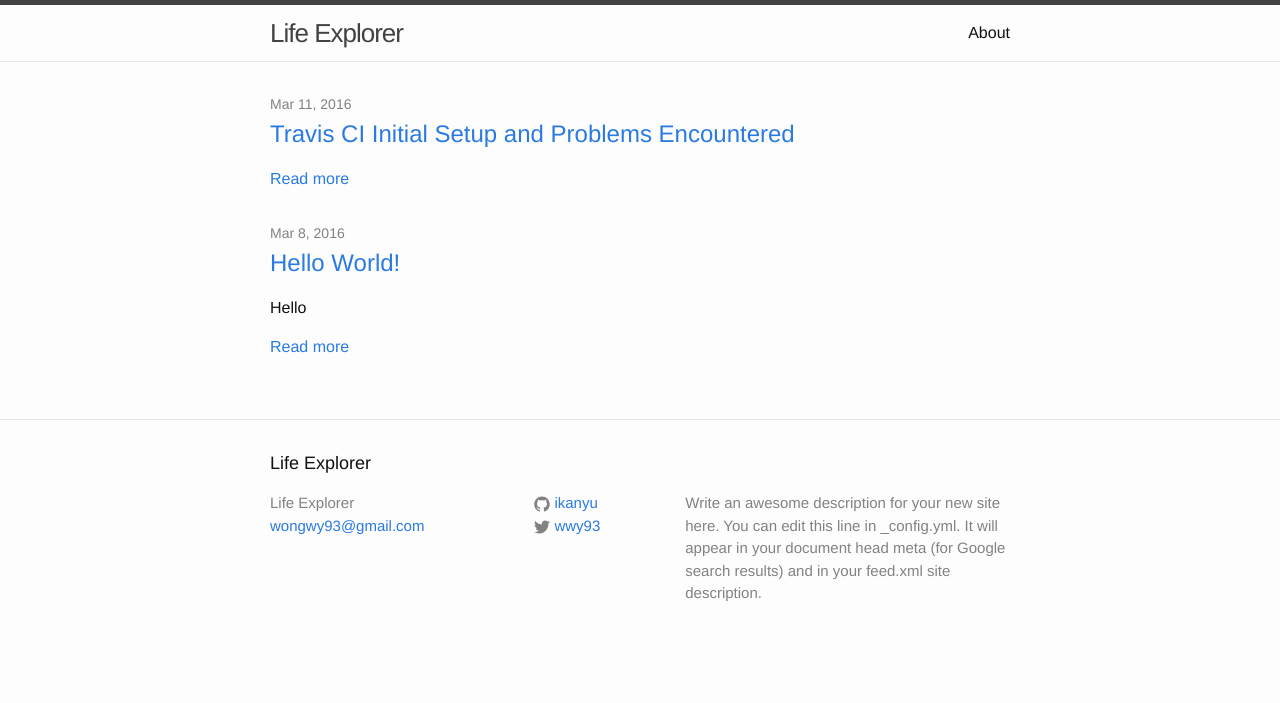
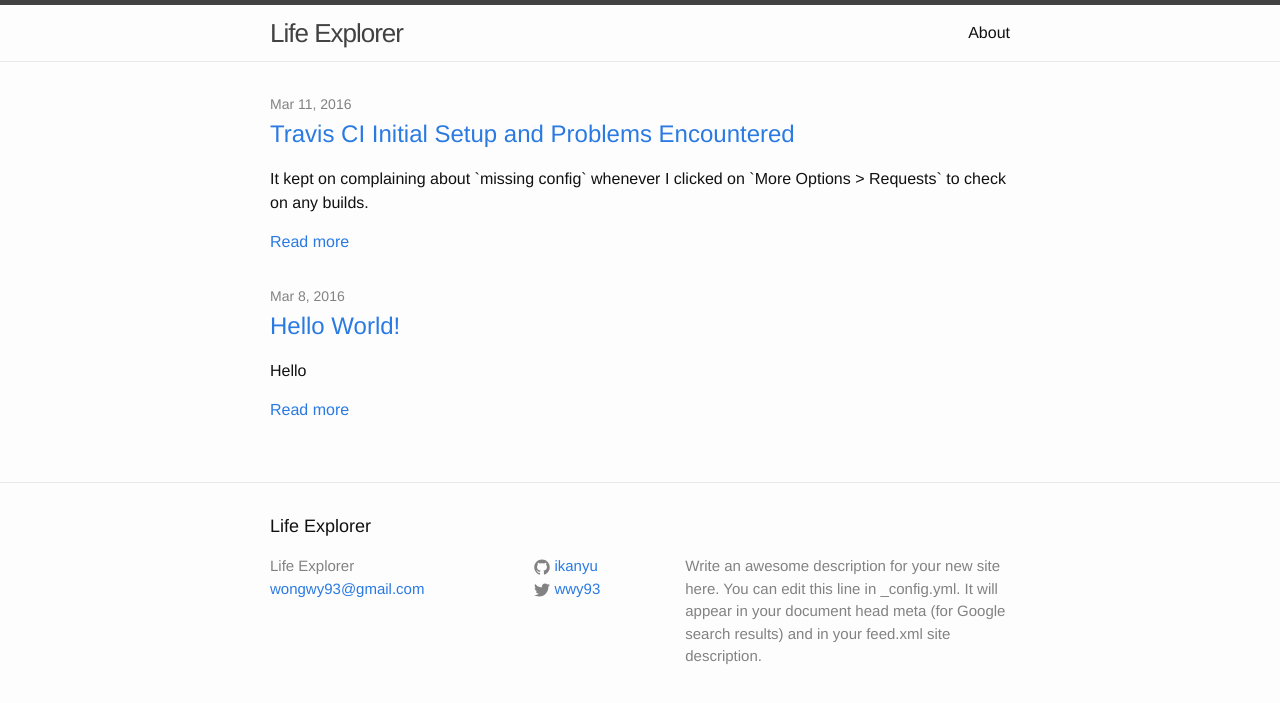
Before and after one commit to ikanyu/ikanyu.github.io, a Jekyll site: the page built from index.html, in a window 1280 px wide. Shown: the top 703 px of the page. Built offline with Jekyll 4.4.1, drawn with Linux system fonts in a browser that asks for light colours.

Commit message:
Typo error and add post excerpt

```diff
--- a/_posts/2016-03-11-travis-setup.md
+++ b/_posts/2016-03-11-travis-setup.md
@@ -1,10 +1,10 @@
 ---
 layout: post
 title:  "Travis CI Initial Setup and Problems Encountered"
-excerpt: "<p></p>"
+excerpt: "<p>It kept on complaining about `missing config` whenever I clicked on `More Options > Requests` to check on any builds.</p>"
 ---
 
-At my previos workplace, we practise Continuous Integration (CI), a development practice which requires developers to integrate code into a shared repository several times a day. The tool that we use constantly is Circle CI. Since I had never integrate any CI tools to my personal projects before, I decided to try out [Travis CI](https://travis-ci.org) that my colleague introduced it to me quite some time ago.
+At my previous workplace, we practise Continuous Integration (CI), a development practice which requires developers to integrate code into a shared repository several times a day. The tool that we use constantly is Circle CI. Since I had never integrate any CI tools to my personal projects before, I decided to try out [Travis CI](https://travis-ci.org) that my colleague introduced it to me quite some time ago.
 
 I signed up with their service and allows it to access my github.
 
```
